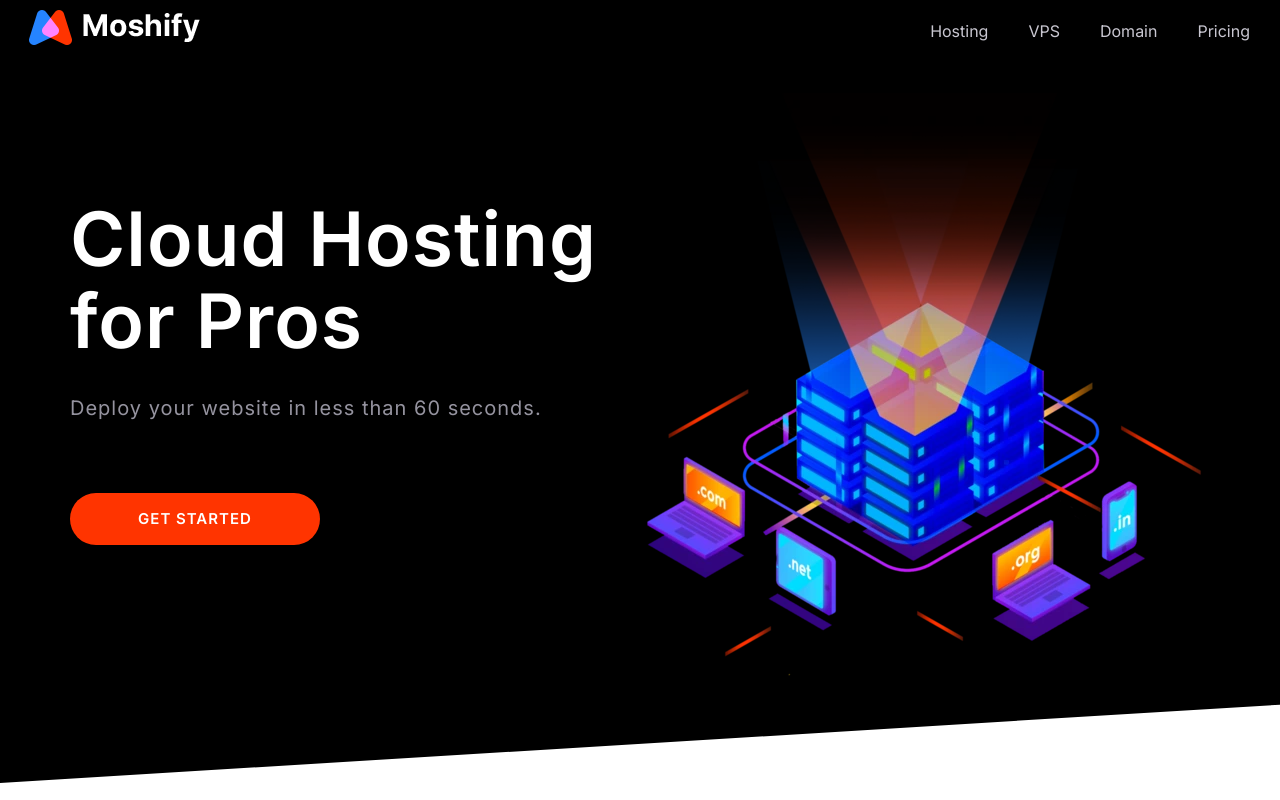
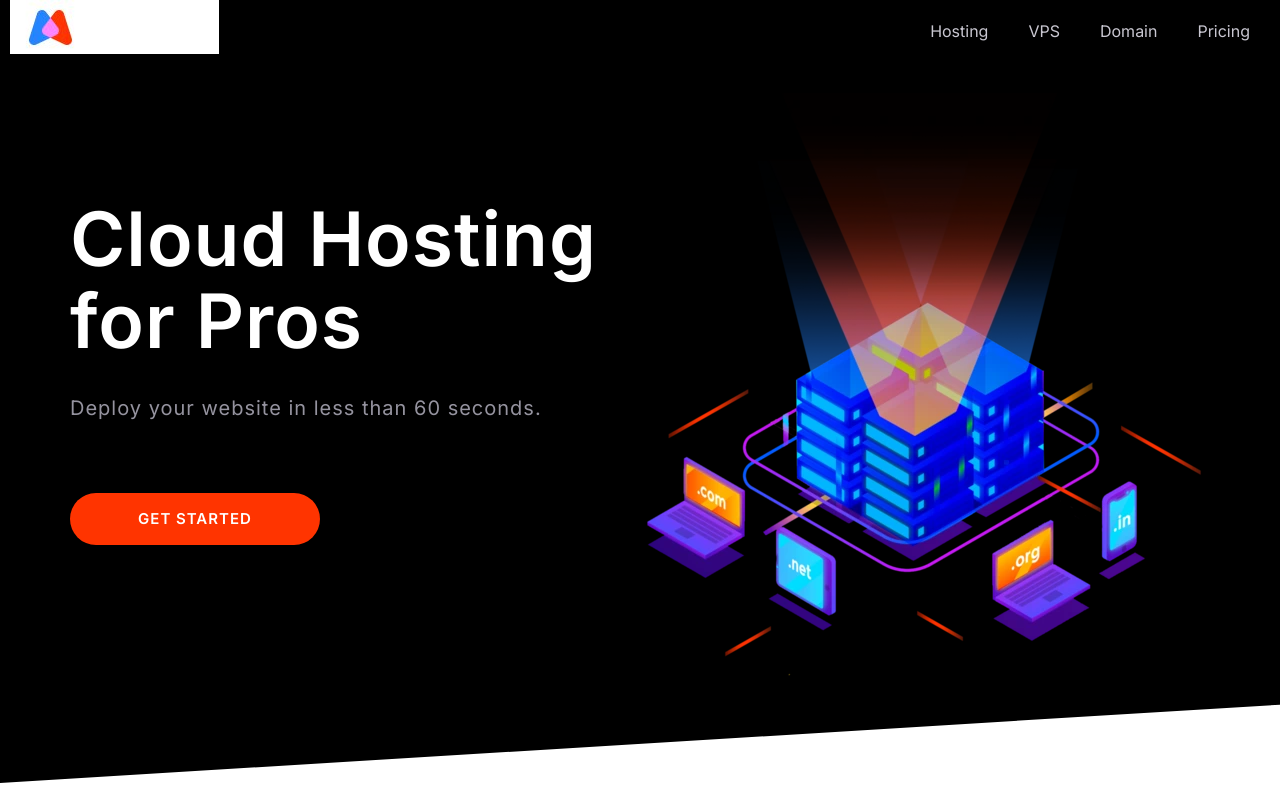
Before and after one commit to SerzhLe/MoshifySerg, a website built with Parcel: page index.html in a window 1280 px wide. Shown: the top 800 px of the page. Built offline with nearby package versions, Linux system fonts and the light colour scheme.

Commit message:
Change logo image format to jpg.

```diff
--- a/index.html
+++ b/index.html
@@ -35,7 +35,7 @@
       <nav class="nav collapsible">
         <div class="collapsible__header">
           <a href="#"
-            ><img class="logo" src="images/logo.png" alt="Site logo - Moshify."
+            ><img class="logo" src="images/logo.jpg" alt="Site logo - Moshify."
           /></a>
           <svg class="icon icon--gray nav__menu-icon">
             <use xlink:href="images/sprite.svg#menu"></use>
```
Also changed, not shown: images/logo.jpg (added).
